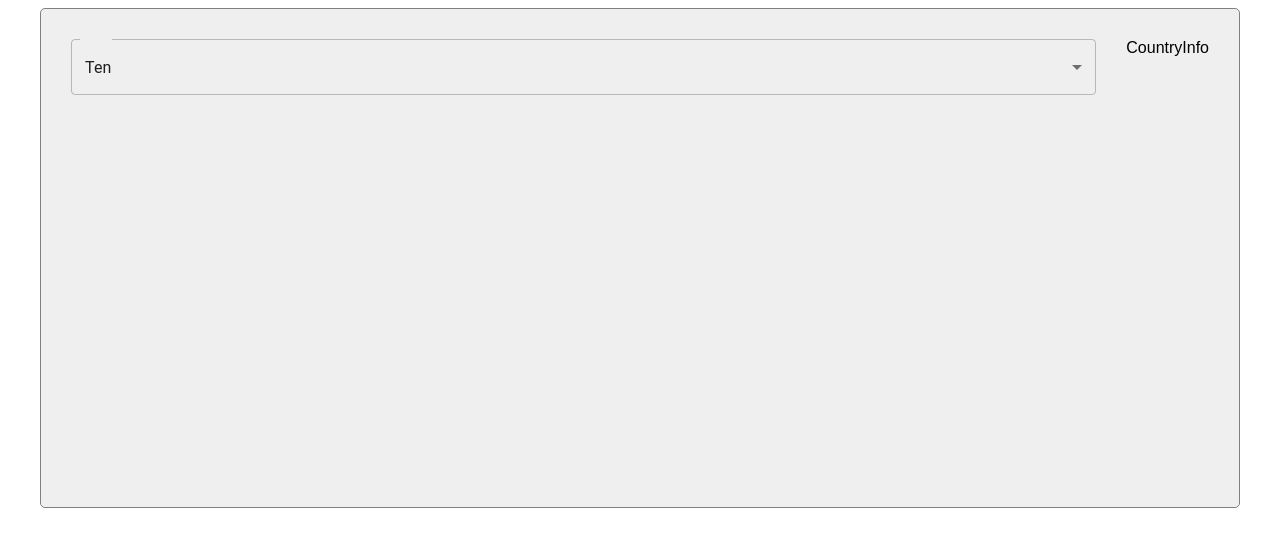
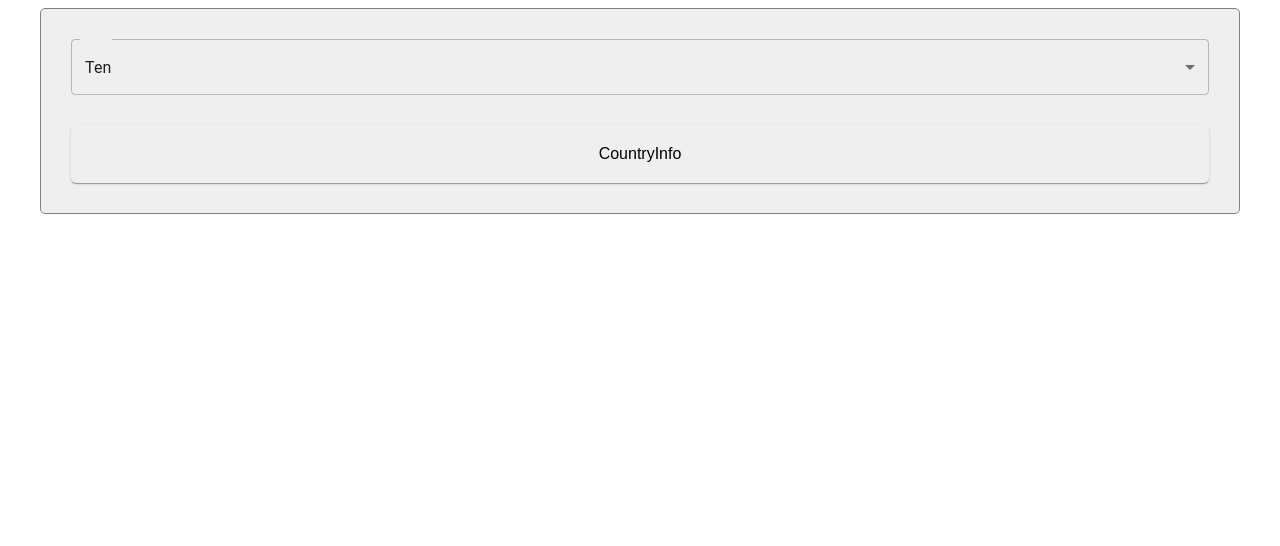
Before and after one commit to achiewe/countries-project, a React (Vite) app: page / in a window 1280 px wide. Shown: the top 546 px of the page. Built offline with nearby package versions, Linux system fonts and the light colour scheme.

Commit message:
style div

```diff
--- a/src/components/Home/CountryInfo.tsx
+++ b/src/components/Home/CountryInfo.tsx
@@ -1,3 +1,17 @@
+import styled from "styled-components";
+
 export default function CountryInfo() {
-  return <div>CountryInfo</div>;
+  return <MainInfoDiv>CountryInfo</MainInfoDiv>;
 }
+
+const MainInfoDiv = styled.div`
+  width: 100%;
+  padding: 20px;
+  display: flex;
+  flex-direction: column;
+  border-radius: 5px;
+  gap: 20px;
+  align-items: center;
+  box-shadow: rgba(0, 0, 0, 0.12) 0px 1px 3px 0px,
+    rgba(0, 0, 0, 0.14) 0px 1px 1px 0px, rgba(0, 0, 0, 0.2) 0px 2px 1px -1px;
+`;
--- a/src/page/Home.tsx
+++ b/src/page/Home.tsx
@@ -16,9 +16,9 @@ const HomeMain = styled.div`
   max-width: 1200px;
   background-color: #efefef;
   display: flex;
+  flex-direction: column;
   gap: 30px;
   border-radius: 5px;
   border: 1px solid grey;
-  height: 500px;
   padding: 30px;
 `;
```
